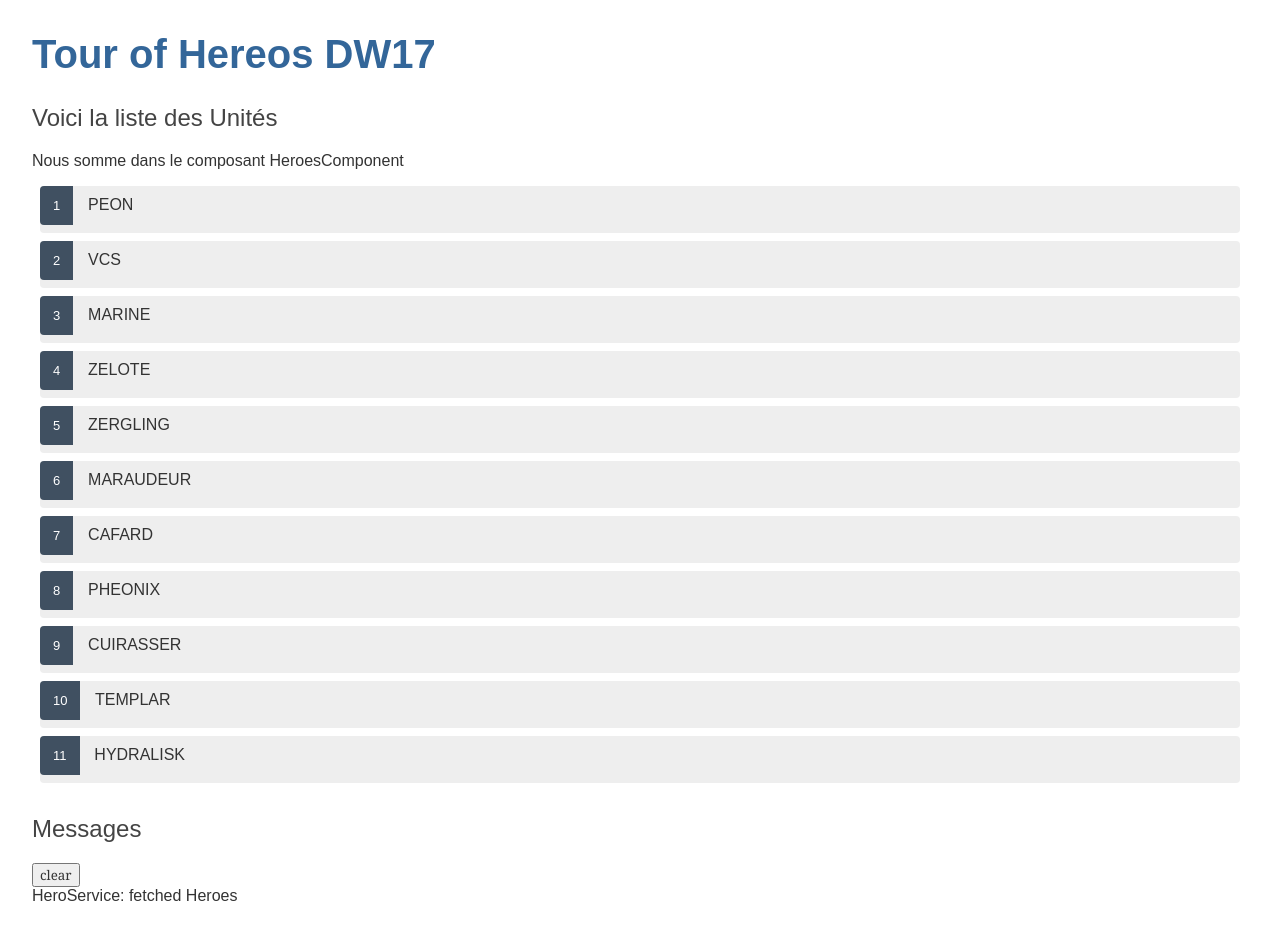
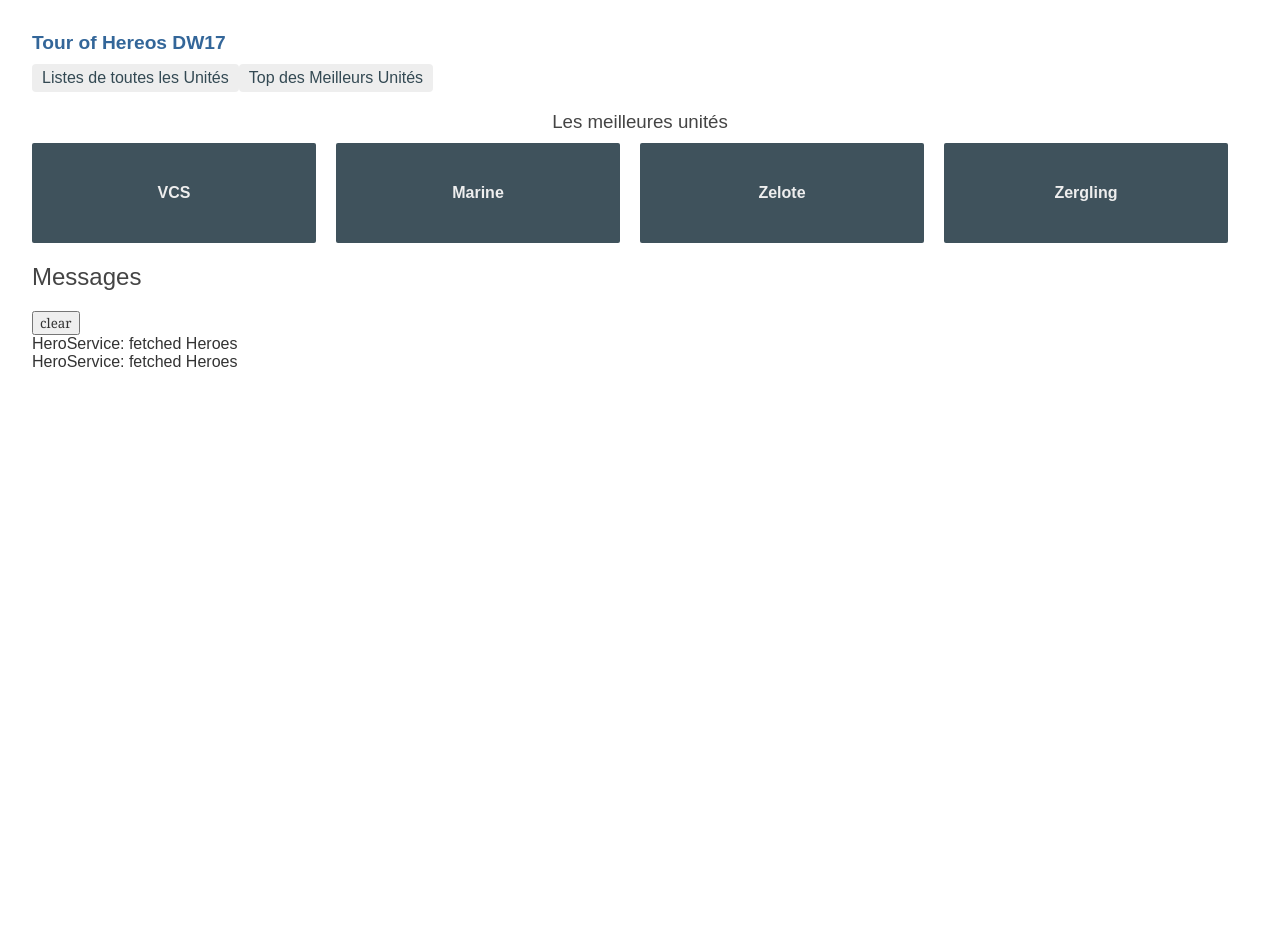
Before and after one commit to Solid-Peace/tour-of-heroes, an Angular app: page /dashboard in a window 1280 px wide. Before the commit this address led to /. After the commit the page ends 800 px from the top, so only its background shows below. Built offline with nearby package versions, Linux system fonts and the light colour scheme.

Commit message:
Routing Section, part Navigating to hero detail start

```diff
--- a/src/app/app-routing.module.ts
+++ b/src/app/app-routing.module.ts
@@ -1,8 +1,13 @@
 import { NgModule } from '@angular/core';
 import { Routes, RouterModule } from '@angular/router';
+import { HereosComponent } from './hereos/hereos.component';
+import { DashboardComponent } from './dashboard/dashboard.component';
 
-
-const routes: Routes = [];
+const routes: Routes = [
+	{ path: 'heroes', component: HereosComponent },
+	{ path: 'dashboard', component: DashboardComponent },
+	{ path: '', redirectTo: '/dashboard', pathMatch: 'full'},
+];
 
 @NgModule({
   imports: [RouterModule.forRoot(routes)],
--- a/src/app/app.component.html
+++ b/src/app/app.component.html
@@ -1,4 +1,8 @@
 <h1>{{title}}</h1>
+<nav>
+	<a routerLink="/heroes">Listes de toutes les Unités</a>
+	<a routerLink="/dashboard">Top des Meilleurs Unités</a>
+</nav>
 
-<app-hereos></app-hereos>
+<router-outlet></router-outlet>
 <app-message></app-message>
--- a/src/app/app.component.scss
+++ b/src/app/app.component.scss
@@ -1,43 +1,27 @@
-.heroes {
-  margin: 0 0 2em 0;
-  list-style-type: none;
-  padding: 0;
-  width: 15em;
+h1 {
+  font-size: 1.2em;
+  margin-bottom: 0;
 }
-.heroes li {
-  cursor: pointer;
-  position: relative;
-  left: 0;
-  background-color: #EEE;
-  margin: .5em;
-  padding: .3em 0;
-  height: 1.6em;
+h2 {
+  font-size: 2em;
+  margin-top: 0;
+  padding-top: 0;
+}
+nav a {
+  padding: 5px 10px;
+  text-decoration: none;
+  margin-top: 10px;
+  display: inline-block;
+  background-color: #eee;
   border-radius: 4px;
 }
-.heroes li:hover {
-  color: #607D8B;
-  background-color: #DDD;
-  left: .1em;
+nav a:visited, a:link {
+  color: #334953;
 }
-.heroes li.selected {
-  background-color: #CFD8DC;
-  color: white;
+nav a:hover {
+  color: #039be5;
+  background-color: #cfd8dc;
 }
-.heroes li.selected:hover {
-  background-color: #BBD8DC;
-  color: white;
+nav a.active {
+  color: #039be5;
 }
-.heroes .badge {
-  display: inline-block;
-  font-size: small;
-  color: white;
-  padding: 0.8em 0.7em 0 0.7em;
-  background-color:#405061;
-  line-height: 1em;
-  position: relative;
-  left: -1px;
-  top: -4px;
-  height: 1.8em;
-  margin-right: .8em;
-  border-radius: 4px 0 0 4px;
-}
--- a/src/app/app.module.ts
+++ b/src/app/app.module.ts
@@ -7,13 +7,15 @@
 import { HereosComponent } from './hereos/hereos.component';
 import { HeroDetailComponent } from './hero-detail/hero-detail.component';
 import { MessageComponent } from './message/message.component';
+import { DashboardComponent } from './dashboard/dashboard.component';
 
 @NgModule({
   declarations: [
     AppComponent,
     HereosComponent,
     HeroDetailComponent,
-    MessageComponent
+    MessageComponent,
+    DashboardComponent
   ],
   imports: [
     BrowserModule,
--- /dev/null
+++ b/src/app/dashboard/dashboard.component.html
@@ -0,0 +1,8 @@
+<h3>Les meilleures unités</h3>
+<div class="grid grid-pad">
+	<a *ngFor="let hero of heroes" class="col-1-4">
+		<div class="module hero">
+			<h4>{{hero.name}}</h4>
+		</div>
+	</a>
+</div>
--- /dev/null
+++ b/src/app/dashboard/dashboard.component.scss
@@ -0,0 +1,62 @@
+[class*='col-'] {
+  float: left;
+  padding-right: 20px;
+  padding-bottom: 20px;
+}
+[class*='col-']:last-of-type {
+  padding-right: 0;
+}
+a {
+  text-decoration: none;
+}
+*, *:after, *:before {
+  -webkit-box-sizing: border-box;
+  -moz-box-sizing: border-box;
+  box-sizing: border-box;
+}
+h3 {
+  text-align: center;
+  margin-bottom: 0;
+}
+h4 {
+  position: relative;
+}
+.grid {
+  margin: 0;
+}
+.col-1-4 {
+  width: 25%;
+}
+.module {
+  padding: 20px;
+  text-align: center;
+  color: #eee;
+  max-height: 120px;
+  min-width: 120px;
+  background-color: #3f525c;
+  border-radius: 2px;
+}
+.module:hover {
+  background-color: #eee;
+  cursor: pointer;
+  color: #607d8b;
+}
+.grid-pad {
+  padding: 10px 0;
+}
+.grid-pad > [class*='col-']:last-of-type {
+  padding-right: 20px;
+}
+@media (max-width: 600px) {
+  .module {
+    font-size: 10px;
+    max-height: 75px; }
+}
+@media (max-width: 1024px) {
+  .grid {
+    margin: 0;
+  }
+  .module {
+    min-width: 60px;
+  }
+}
--- /dev/null
+++ b/src/app/dashboard/dashboard.component.ts
@@ -0,0 +1,26 @@
+import { Component, OnInit } from '@angular/core';
+import { Hero } from "../Hero";
+import { HeroService } from "../hero.service";
+
+@Component({
+  selector: 'app-dashboard',
+  templateUrl: './dashboard.component.html',
+  styleUrls: ['./dashboard.component.scss']
+})
+export class DashboardComponent implements OnInit {
+
+  heroes: Hero[] = [];
+
+  constructor(private heroService: HeroService) { }
+
+  ngOnInit() {
+    this.getHeroes();
+  }
+
+  getHeroes(): void {
+    console.log(this.heroService.getHeroes());
+  	this.heroService.getHeroes()
+  	  .subscribe(heroes => this.heroes = heroes.slice(1,5 ));
+  }
+
+}
```
Also changed, not shown: 1 other file (tests, documents, lock files or other folders).
